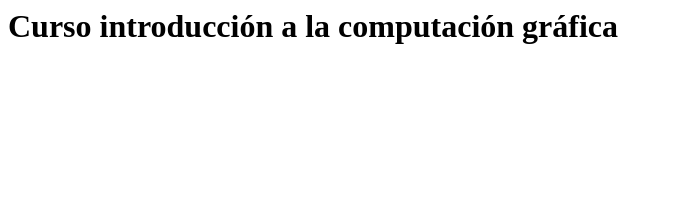
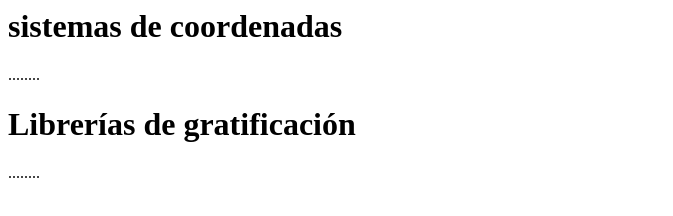
Before and after one commit to MarRuiz1888/ICG-MUL-A-2024-2, a plain HTML site: page index.html in a window 1280 px wide. Shown: the whole page, without its empty margins (0-673 px from the left). Drawn offline with Linux system fonts and the light colour scheme.

Commit message:
create index.html

```diff
--- a/index.html
+++ b/index.html
@@ -1,3 +1,4 @@
-<body>
-<h1>Curso introducción a la computación gráfica</h1>
-</body>
+<h1>sistemas de coordenadas</h1>
+<p>........</p>
+<h1>Librerías de gratificación</h1>
+<p>........</p>
```
